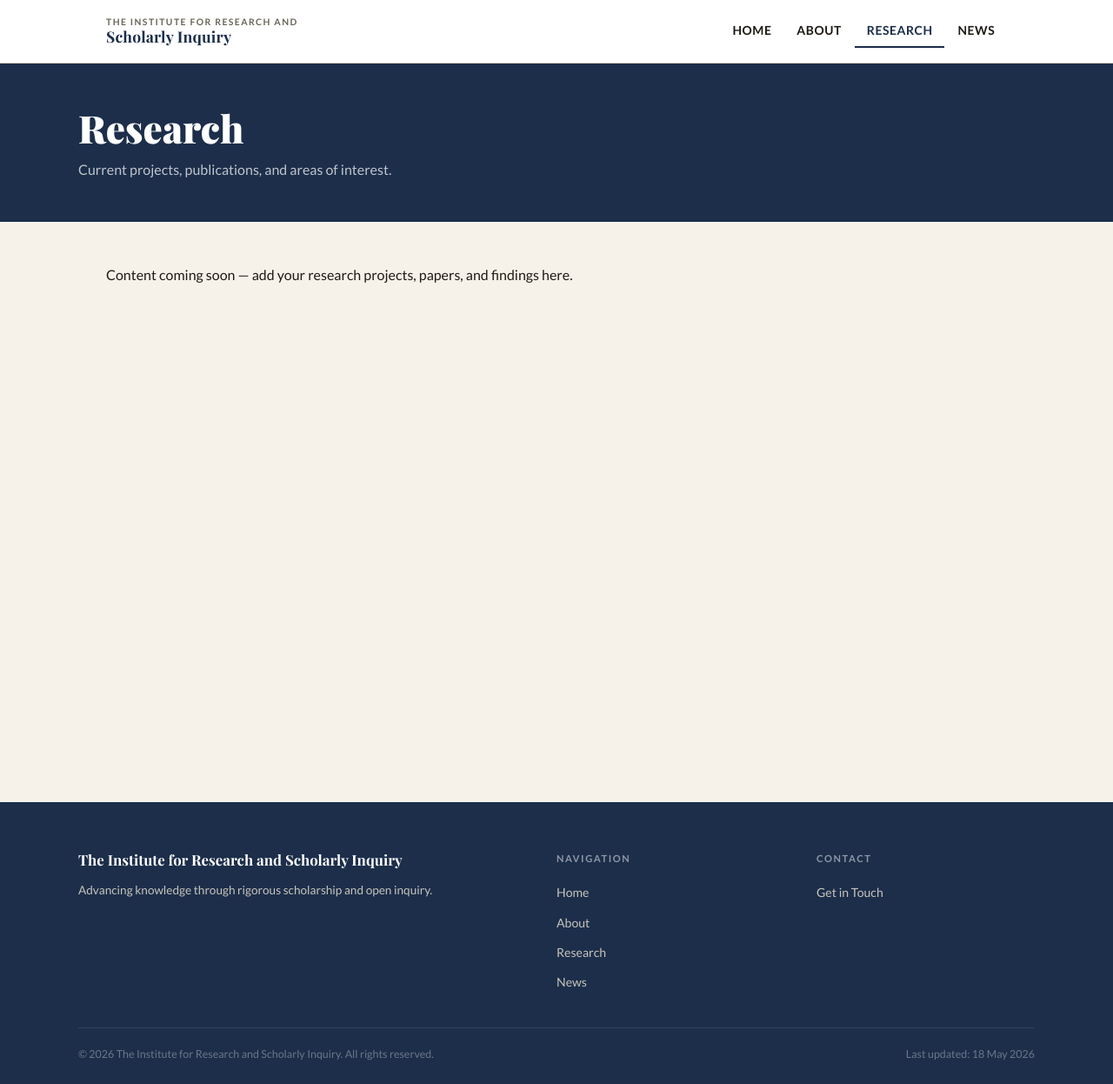
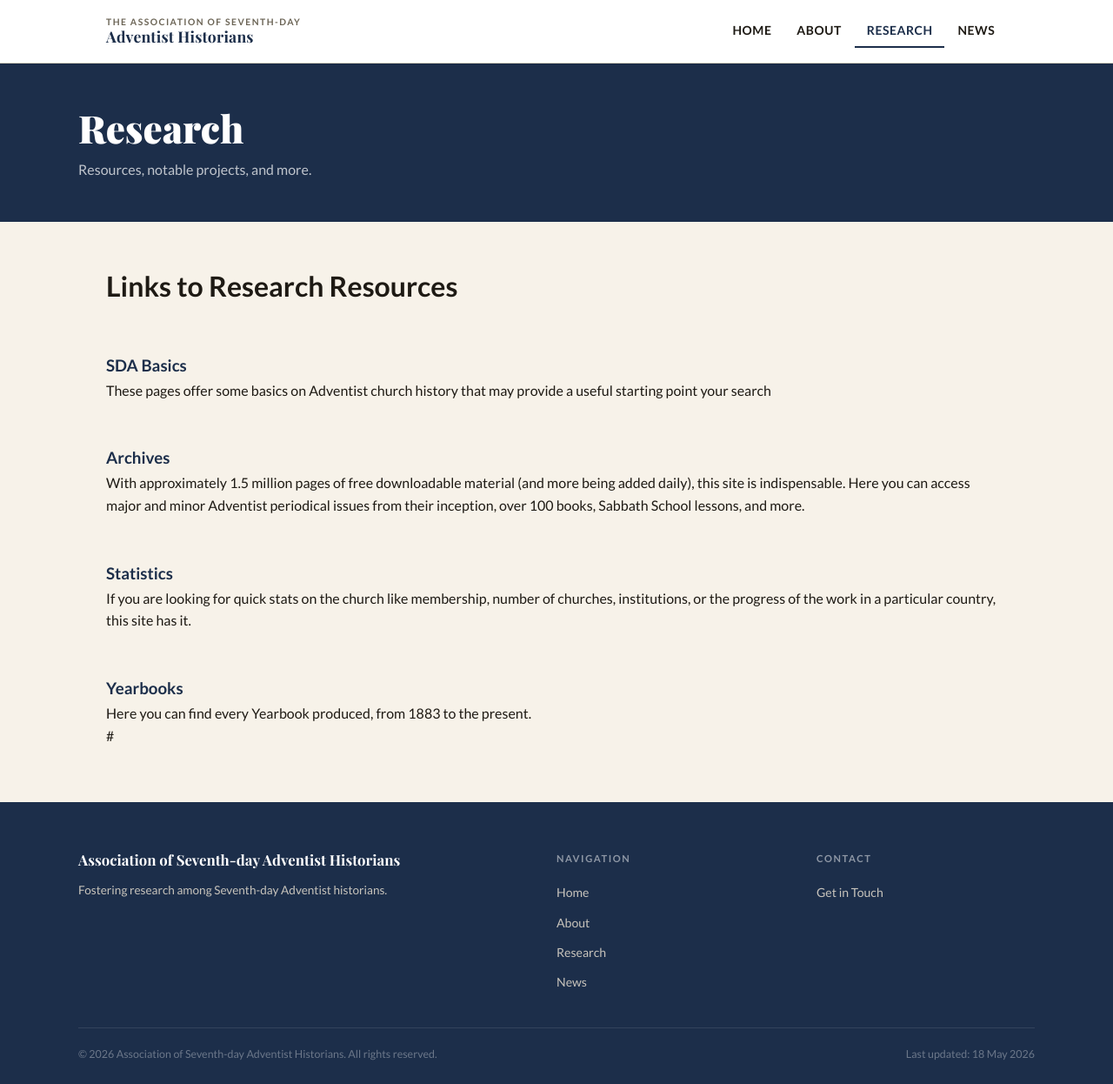
Before and after one commit to ASDAH-Webmanager/ASDAH-Webmanager.github.io, a Jekyll site: the page built from research.md, in a window 1280 px wide and 1246 px high. Shown: the whole window at 87% size. Built offline with Jekyll 4.4.1, drawn with Linux system fonts in a browser that asks for light colours.

Commit message:
Update site content and structure for ASDAH branding and information
Co-authored-by: Copilot <copilot@github.com>

```diff
--- a/_config.yml
+++ b/_config.yml
@@ -1,5 +1,5 @@
-title: The Institute for Research and Scholarly Inquiry
-description: Advancing knowledge through rigorous scholarship and open inquiry.
+title: Association of Seventh-day Adventist Historians
+description: Fostering research among Seventh-day Adventist historians.
 baseurl: ""
 url: ""
 
@@ -17,3 +17,4 @@ exclude:
   - Gemfile
   - Gemfile.lock
   - README.md
+  - TODO.md
--- a/_includes/nav.html
+++ b/_includes/nav.html
@@ -1,8 +1,8 @@
 <nav class="site-nav">
   <div class="nav-inner">
     <a href="{{ '/' | relative_url }}" class="nav-logo">
-      <span class="nav-logo-top">The Institute for Research and</span>
-      <span class="nav-logo-bottom">Scholarly Inquiry</span>
+      <span class="nav-logo-top">The Association of Seventh-day</span>
+      <span class="nav-logo-bottom">Adventist Historians</span>
     </a>
     <button class="nav-toggle" aria-label="Toggle navigation" aria-expanded="false" aria-controls="nav-links">
       <span class="nav-toggle-bar"></span>
--- a/_layouts/home.html
+++ b/_layouts/home.html
@@ -5,9 +5,9 @@ layout: default
 <!-- Full-bleed hero: background image is set from site.hero_image in _config.yml -->
 <section class="hero" style="background-image: url('{{ site.hero_image }}');">
   <div class="hero-content">
-    <p class="hero-eyebrow">Welcome</p>
-    <h1>Advancing Knowledge Through Research and Inquiry</h1>
-    <p>A community of scholars dedicated to rigorous, open, and impactful inquiry across disciplines.</p>
+    <p class="hero-eyebrow">ASDAH</p>
+    <h1>Association of Seventh-day Adventist Historians</h1>
+    <p>Supporting scholarly historical research among Adventist scholars and historians studying Adventism.</p>
     <div class="btn-group">
       <a href="{{ '/about/' | relative_url }}" class="btn btn-primary">About Us</a>
       <a href="{{ '/research/' | relative_url }}" class="btn btn-secondary">Our Research</a>
--- a/research.md
+++ b/research.md
@@ -1,8 +1,30 @@
 ---
 layout: page
 title: Research
-description: Current projects, publications, and areas of interest.
+description: Resources, notable projects, and more.
 permalink: /research/
 ---
 
-Content coming soon — add your research projects, papers, and findings here.
+# Links to Research Resources
+
+<br><br/>
+
+### [SDA Basics](https://www.adventistarchives.org/sda-basics)
+These pages offer some basics on Adventist church history that may provide a useful starting point your search
+
+<br><br/>
+
+### [Archives](http://documents.adventistarchives.org/default.aspx)
+With approximately 1.5 million pages of free downloadable material (and more being added daily), this site is indispensable. Here you can access major and minor Adventist periodical issues from their inception, over 100 books, Sabbath School lessons, and more.
+
+<br><br/>
+
+### [Statistics](http://www.adventiststatistics.org/)
+If you are looking for quick stats on the church like membership, number of churches, institutions, or the progress of the work in a particular country, this site has it.
+
+<br><br/>
+
+### [Yearbooks](http://documents.adventistarchives.org/Yearbooks/Forms/AllItems.aspx)
+Here you can find every Yearbook produced, from 1883 to the present.
+
+#
```
Also changed, not shown: TODO.md (added, +4 -0 lines), about.html (+8 -6 lines), index.html (+4 -4 lines).
